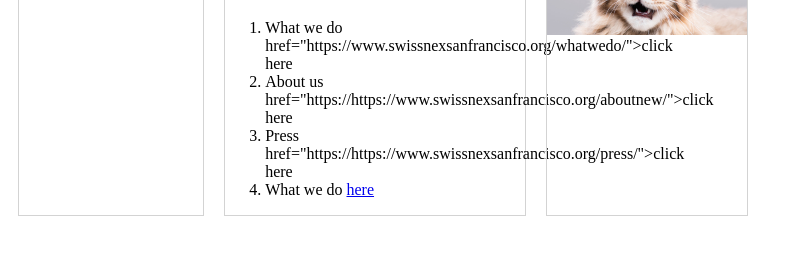
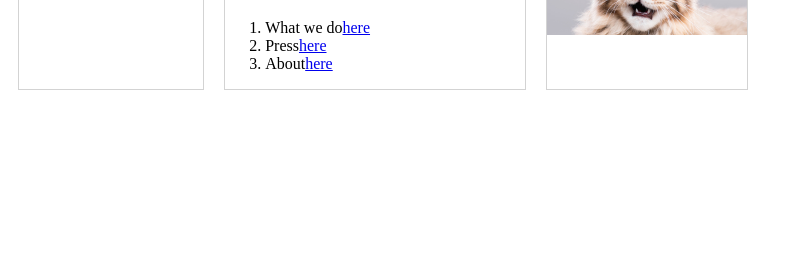
Before and after one commit to Lindaaerne/myfirstproject, a plain HTML site: page index.html in a window 1280 px wide. Shown: the part 117-372 px from the top of the page, without its empty margins (0-793 px from the left). Drawn offline with Linux system fonts and the light colour scheme.

Commit message:
Update index.html

```diff
--- a/index.html
+++ b/index.html
@@ -14,10 +14,9 @@
             <div class="lindasFavoriteStyle">
                 <h1>These are some of my projects</h1>
                 <ol>
-                    <li>What we do <a> href="https://www.swissnexsanfrancisco.org/whatwedo/">click here</a></li>
-                    <li>About us <a> href="https://https://www.swissnexsanfrancisco.org/aboutnew/">click here</a> </li>
-                    <li>Press <a> href="https://https://www.swissnexsanfrancisco.org/press/">click here</a> </li>
-                    <li>What we do <a href="http://https://www.swissnexsanfrancisco.org/whatwedo/">here</a></li>
+                    <li>What we do<a href="http://https://www.swissnexsanfrancisco.org/whatwedo/">here</a></li>
+                    <li>Press<a href="http://https://www.swissnexsanfrancisco.org/aboutnew/">here</a></li>
+                    <li>About<a href="http://https://www.swissnexsanfrancisco.org/press/">here</a></li>
                 </ol>
             </div>
             <div class="lindasFavoriteStyle">
```
